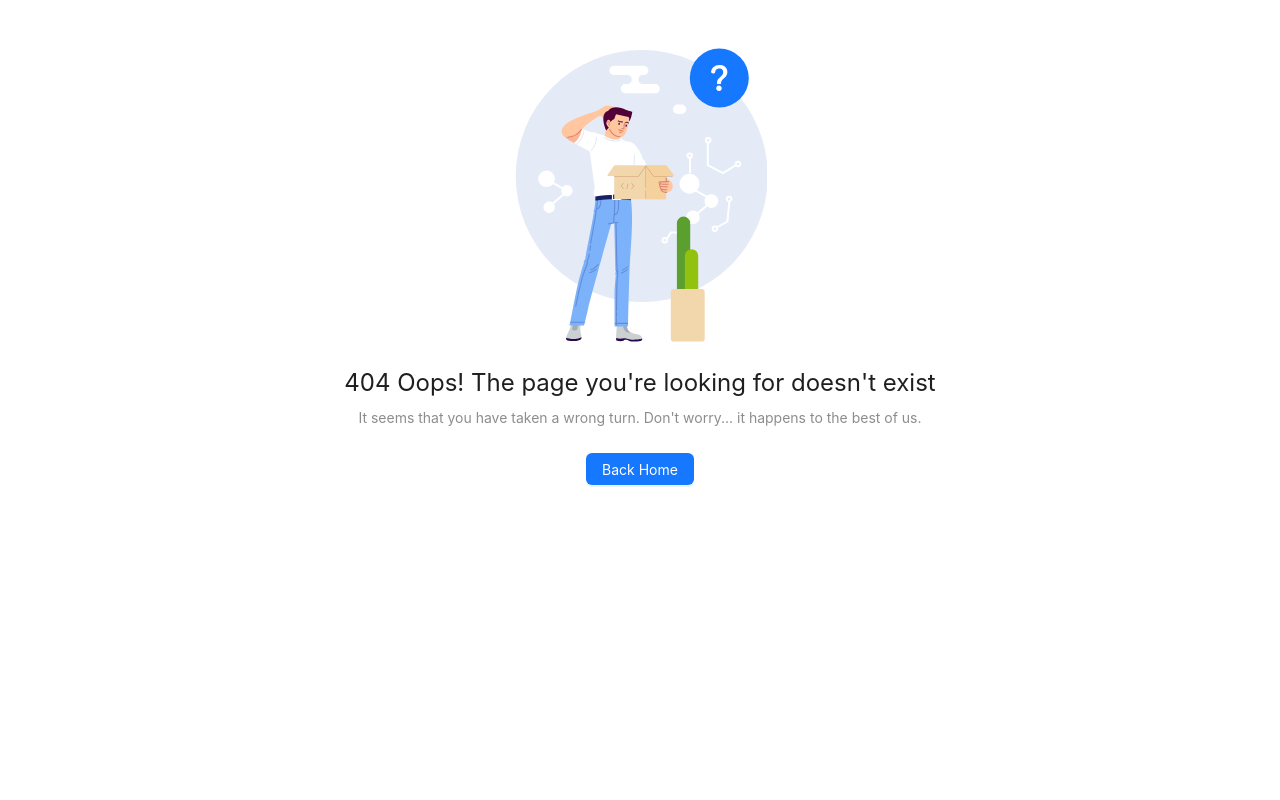
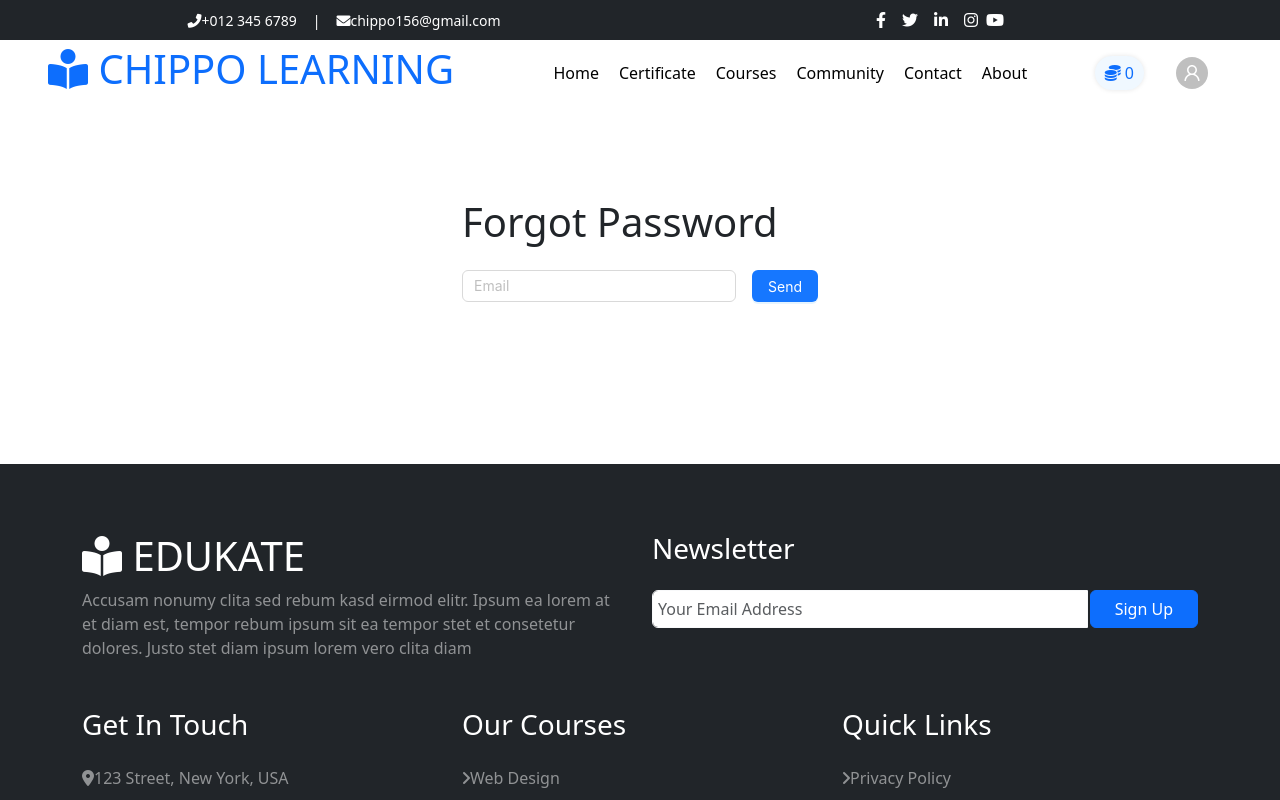
Before and after one commit to Chippo156/Dlearning, a React (Vite) app: page /forgot-password in a window 1280 px wide. Before the commit this address had no page. Shown: the top 800 px of the page. Built offline with nearby package versions, Linux system fonts and the light colour scheme; a web font is replaced by a local one.

Commit message:
add forgot password service

```diff
--- a/src/App.jsx
+++ b/src/App.jsx
@@ -16,6 +16,7 @@ import { CoursePage } from "./components/pages/CoursePage/CoursePage";
 import { CourseDetailPage } from "./components/pages/CourseDetailPage/CourseDetailPage";
 import { LearningPage } from "./components/pages/LearningPage/LearningPage";
 import { ProfilePage } from "./components/pages/ProfilePage/ProfilePage";
+import { ForgotPassword } from "./components/pages/LoginPage/components/ForgotPassword";
 
 function App() {
   return (
@@ -31,6 +32,7 @@ function App() {
         <Route path="/login" element={<LoginPage></LoginPage>}></Route>
         <Route path="/register" element={<RegisterPage></RegisterPage>}></Route>
         <Route path="/profile" element={<ProfilePage />} />
+        <Route path="/forgot-password" element={<ForgotPassword />} />
       </Route>
       <Route path="/accessdenied" element={<AccessDenied />}></Route>
       <Route path="/*" element={<NotFound />}></Route>
--- /dev/null
+++ b/src/components/pages/LoginPage/components/ForgotPassword.jsx
@@ -0,0 +1,54 @@
+import { Button, Form, Input } from "antd";
+import { InputOTP } from "antd-input-otp";
+import { useState } from "react";
+
+export const ForgotPassword = () => {
+  const [form] = Form.useForm();
+  const [isSend, setIsSend] = useState(false);
+
+  const handleIsSend = () => {
+    setIsSend(true);
+  };
+  const handleOtpSubmit = (values) => {
+    console.log(values);
+  };
+  return (
+    <div className="container-fluid">
+      <div className="content-page">
+        <div className="container">
+          <div className="row">
+            {!isSend ? (
+              <div className="col-12 col-md-6 col-lg-4 mx-auto my-5">
+                <h1>Forgot Password</h1>
+                <div className="my-4 d-flex justify-content-center align-items-center gap-3">
+                  <Input type="email" placeholder="Email" />
+                  <Button onClick={handleIsSend} type="primary">
+                    Send
+                  </Button>
+                </div>
+              </div>
+            ) : (
+              <div className="row">
+                <Form
+                  onFinish={handleOtpSubmit}
+                  form={form}
+                  className="d-flex flex-column
+                justify-content-center
+                align-items-center w-100
+                "
+                >
+                  <Form.Item name="otp">
+                    <InputOTP inputType="numeric" />
+                  </Form.Item>
+                  <Form.Item>
+                    <Button htmlType="submit">Verify OTP</Button>
+                  </Form.Item>
+                </Form>
+              </div>
+            )}
+          </div>
+        </div>
+      </div>
+    </div>
+  );
+};
--- a/src/components/pages/RegisterPage/RegisterPage.jsx
+++ b/src/components/pages/RegisterPage/RegisterPage.jsx
@@ -14,7 +14,6 @@ export const RegisterPage = () => {
   useEffect(() => {
     document.title = "Register Page";
   }, []);
-
   const [formData, setFormData] = useState({
     email: "",
     password: "",
@@ -117,8 +116,8 @@ export const RegisterPage = () => {
         date_of_birth: formData.date_of_birth,
       });
       if (response.code === 200) {
+        toast.success("Register successfully");
         navigate("/login");
-        toast.success("Register successfully");
       } else {
         setErrorMessage(response.message);
         console.log(response.message);
@@ -141,9 +140,9 @@ export const RegisterPage = () => {
         <div className="container">
           <div className="row">
             <div className="col-12">
-              <div class="mb-5">
-                <h2 class="display-5 fw-bold text-center">Sign up</h2>
-                <p class="text-center m-0">
+              <div className="mb-5">
+                <h2 className="display-5 fw-bold text-center">Sign up</h2>
+                <p className="text-center m-0">
                   Already have an account? <Link to={"/login"}>Sign in</Link>
                 </p>
               </div>
--- a/src/components/pages/RegisterPage/components/RegisterForm.jsx
+++ b/src/components/pages/RegisterPage/components/RegisterForm.jsx
@@ -182,7 +182,7 @@ export const RegisterForm = (props) => {
                 "
                 >
                   <Form.Item name="otp">
-                    <InputOTP autoSubmit={form} inputType="numeric" />
+                    <InputOTP inputType="numeric" />
                   </Form.Item>
                   <Form.Item>
                     <Button htmlType="submit">Verify OTP</Button>
--- /dev/null
+++ b/src/service/ForgotPasswordService.js
@@ -0,0 +1 @@
+import axios from "../utils/CustomAxios";
```
Also changed, not shown: src/img/z6362374932702_cf0bca33f2648ab85ff0817c465c4bbc.jpg (added).
